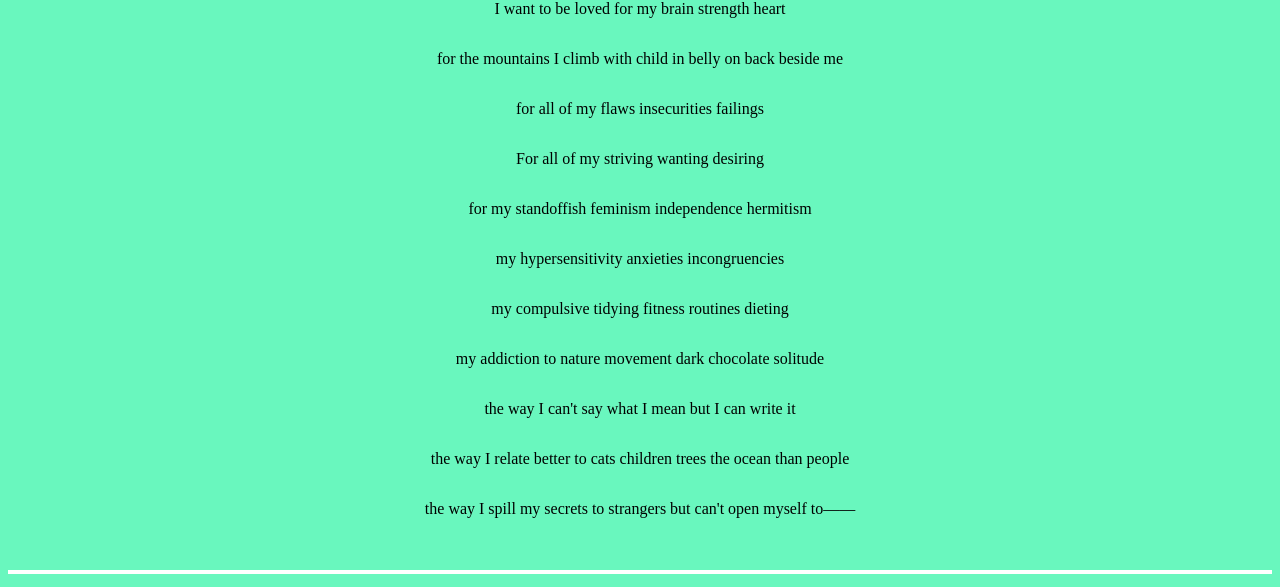
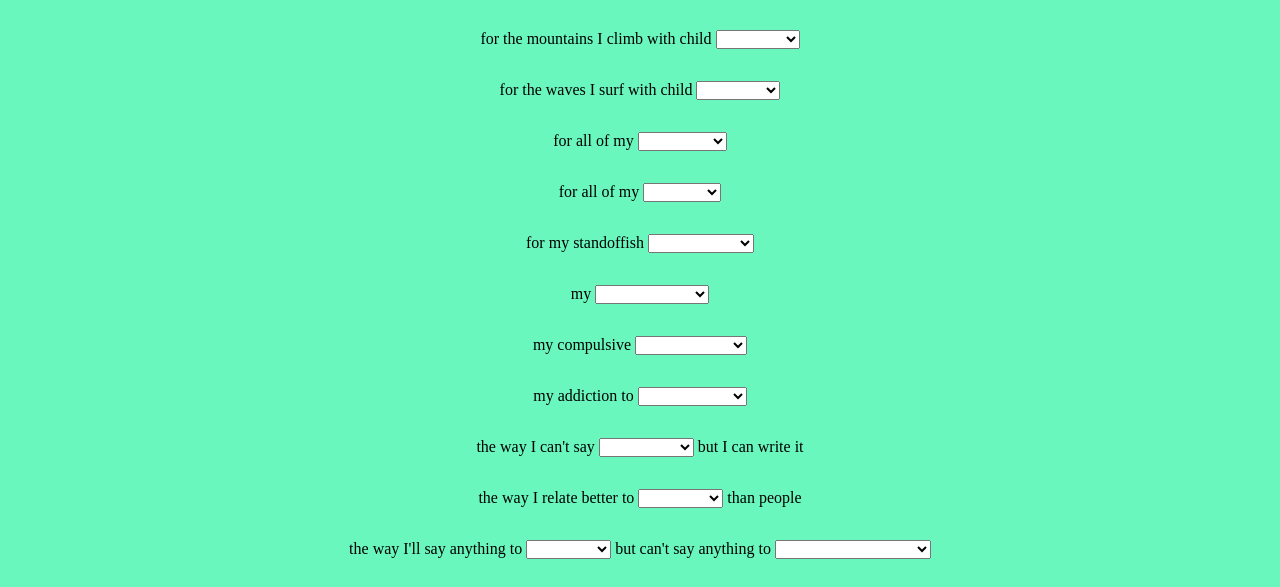
Before and after one commit to jennyhedley/swipe-right, a plain HTML site: page index.html in a window 1280 px wide. Shown: the part 150-737 px from the top of the page. Drawn offline with Linux system fonts and the light colour scheme; a web font is replaced by a local one.

Commit message:
🍍🎇 Updated with Glitch

```diff
--- a/index.html
+++ b/index.html
@@ -40,25 +40,119 @@
         <!-- this is the start of content for our page -->
         <h1 class="title">swipe right</h1>
         <p>
-          I want to be loved for my brain strength heart
-        </p>
-        <p>for the mountains I climb with child in belly on back beside me</p>
-        <p>
-          for all of my flaws insecurities failings
-        </p>
-        <p>For all of my striving wanting desiring</p>
-        <p>for my standoffish feminism independence hermitism</p>
-        <p>my hypersensitivity anxieties incongruencies</p>
-        <p>
-          my compulsive tidying fitness routines dieting
-        </p>
-        <p>my addiction to nature movement dark chocolate solitude</p>
-        <p>the way I can't say what I mean but I can write it</p>
-        <p>
-          the way I relate better to cats children trees the ocean than people
+          I want to be loved for my
+          <select id="quality1" class="text-box">
+            <option value=""></option>
+            <option value="brain">brain</option>
+            <option value="strength">strength</option>
+            <option value="heart">heart</option>
+          </select>
         </p>
         <p>
-          the way I spill my secrets to strangers but can't open myself to——
+          for the mountains I climb with child
+          <select id="location" class="text-box">
+            <option value=""></option>
+            <option value="belly">in belly</option>
+            <option value="back">on back</option>
+            <option value="beside">beside me</option>
+          </select>
+        </p>
+        <p>
+          for the waves I surf with child
+          <select id="location2" class="text-box">
+            <option value=""></option>
+            <option value="belly2">in belly</option>
+            <option value="back2">on back</option>
+            <option value="beside2">beside me</option>
+          </select>
+        </p>
+        <p>
+          for all of my
+          <select id="quality2" class="text-box">
+            <option value=""></option>
+            <option value="flaws">flaws</option>
+            <option value="insecurities">insecurities</option>
+            <option value="failings">failings</option>
+          </select>
+        </p>
+        <p>
+          for all of my
+          <select id="quality3" class="text-box">
+            <option value=""></option>
+            <option value="striving">striving</option>
+            <option value="dreaming">dreaming</option>
+            <option value="desiring">desiring</option>
+          </select>
+        </p>
+        <p>
+          for my standoffish
+          <select id="quality4" class="text-box">
+            <option value=""></option>
+            <option value="feminism">feminism</option>
+            <option value="independence">independence</option>
+            <option value="hermitism">hermitism</option>
+          </select>
+        </p>
+        <p>
+          my
+          <select id="quality5" class="text-box">
+            <option value=""></option>
+            <option value="hypersensitivity">hypersensitivity</option>
+            <option value="anxieties">anxieties</option>
+            <option value="incongruencies">incongruencies</option>
+          </select>
+        </p>
+        <p>
+          my compulsive
+          <select id="quality6" class="text-box">
+            <option value=""></option>
+            <option value="tidying">tidying</option>
+            <option value="fitness">fitness routines</option>
+            <option value="dieting">dieting</option>
+          </select>
+        </p>
+        <p>
+          my addiction to
+          <select id="quality7" class="text-box">
+            <option value=""></option>
+            <option value="nature">nature</option>
+            <option value="dark chocolate">dark chocolate</option>
+            <option value="solitude">solitude</option></select
+          >
+        </p>
+        <p>
+          the way I can't say
+          <select id="quality8" class="text-box">
+            <option value=""></option>
+            <option value="whatImean">what I mean</option>
+            <option value="whatIwant">what I want</option>
+            <option value="howIfeel">how I feel</option>
+          </select>
+          but I can write it
+        </p>
+        <p>
+          the way I relate better to
+          <select id="quality9" class="text-box">
+            <option value=""></option>
+            <option value="cats">cats</option>
+            <option value="trees">trees</option>
+            <option value="computers">computers</option></select
+          >
+          than people
+        </p>
+        <p>
+          the way I'll say anything to
+          <select id="quality10" class="text-box">
+            <option value=""></option>
+            <option value="cats2">cats</option>
+            <option value="trees2">trees</option>
+            <option value="computers2">computers</option>
+          </select>
+          but can't say anything to
+          <select id="quality11" class="text-box">
+            <option value=""></option>
+            <option value="yourName">[your name goes here]</option>
+          </select>
         </p>
       </div>
     </div>
```
